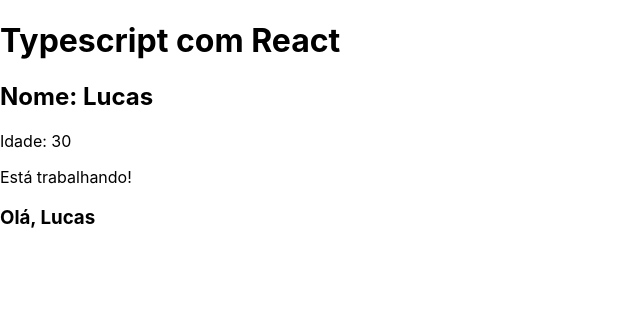
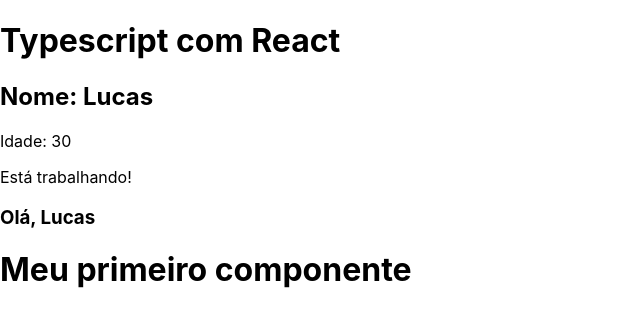
Before and after one commit to lucas-cercal/typescript-basico, a React (Create React App) app in the folder 11_react_com_ts/: page / in a window 1280 px wide. Shown: the top 326 px of the page, without its empty margins (0-640 px from the left). Built offline with nearby package versions, Linux system fonts and the light colour scheme; the HTML template or start-up script is replaced by a standard one.

Commit message:
feat: importing component

```diff
--- a/11_react_com_ts/src/App.tsx
+++ b/11_react_com_ts/src/App.tsx
@@ -1,3 +1,6 @@
+// 4 - importacao de componentes
+import FirstComponent from "./components/FirstComponent"
+
 function App() {
 
   // 1 - variaveis
@@ -17,6 +20,7 @@
       <p>Idade: {age}</p>
       {isWorking && <p>Está trabalhando!</p>}
       <h3>{userGreeting(name)}</h3>
+      <FirstComponent />
     </div>
   );
 }
--- a/11_react_com_ts/src/components/FirstComponent.tsx
+++ b/11_react_com_ts/src/components/FirstComponent.tsx
@@ -1,7 +1,7 @@
 // 3 - componentes
-import React, { ReactElement } from 'react'
+import { ReactElement } from 'react'
 
-function FirstComponent({}: ReactElement) {
+function FirstComponent(): ReactElement {
   return (
     <div>
       <h1>Meu primeiro componente</h1>
```
